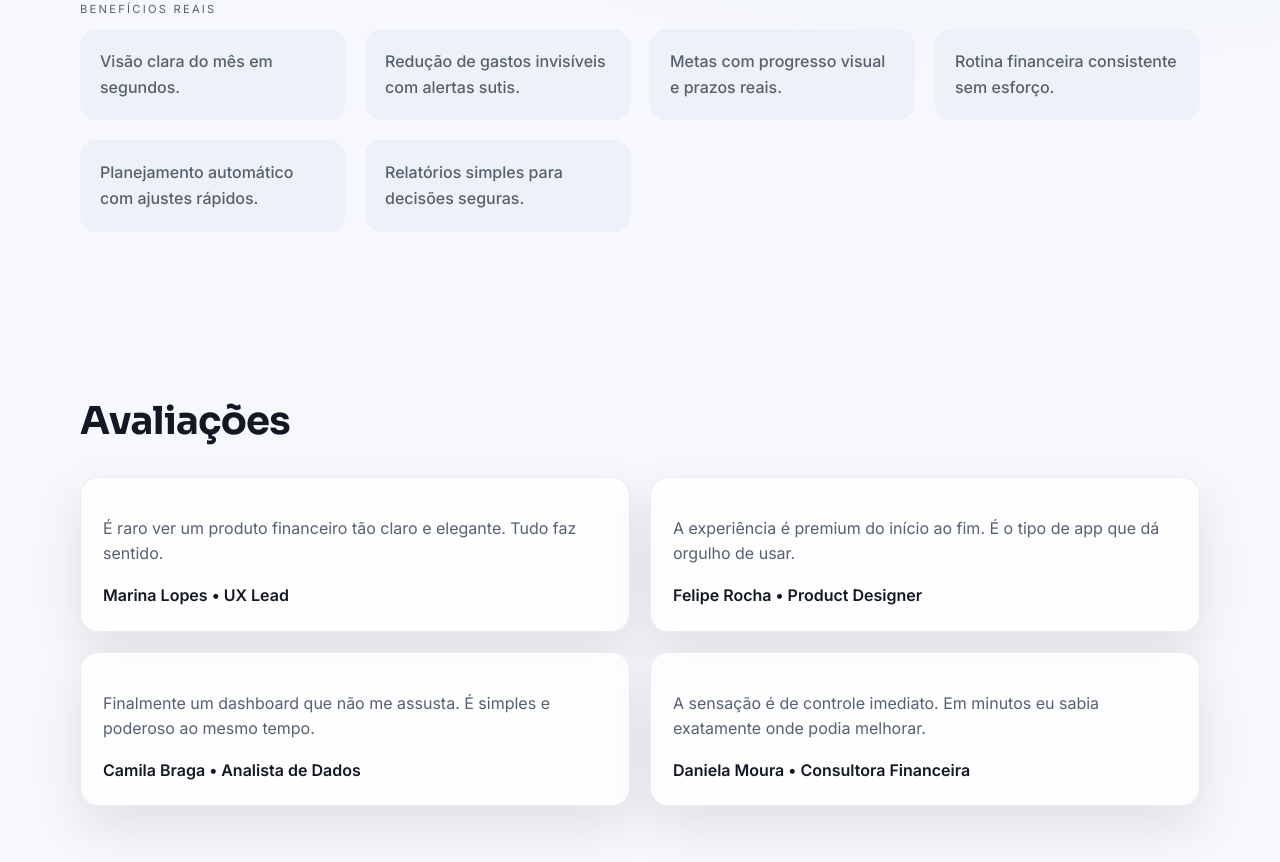
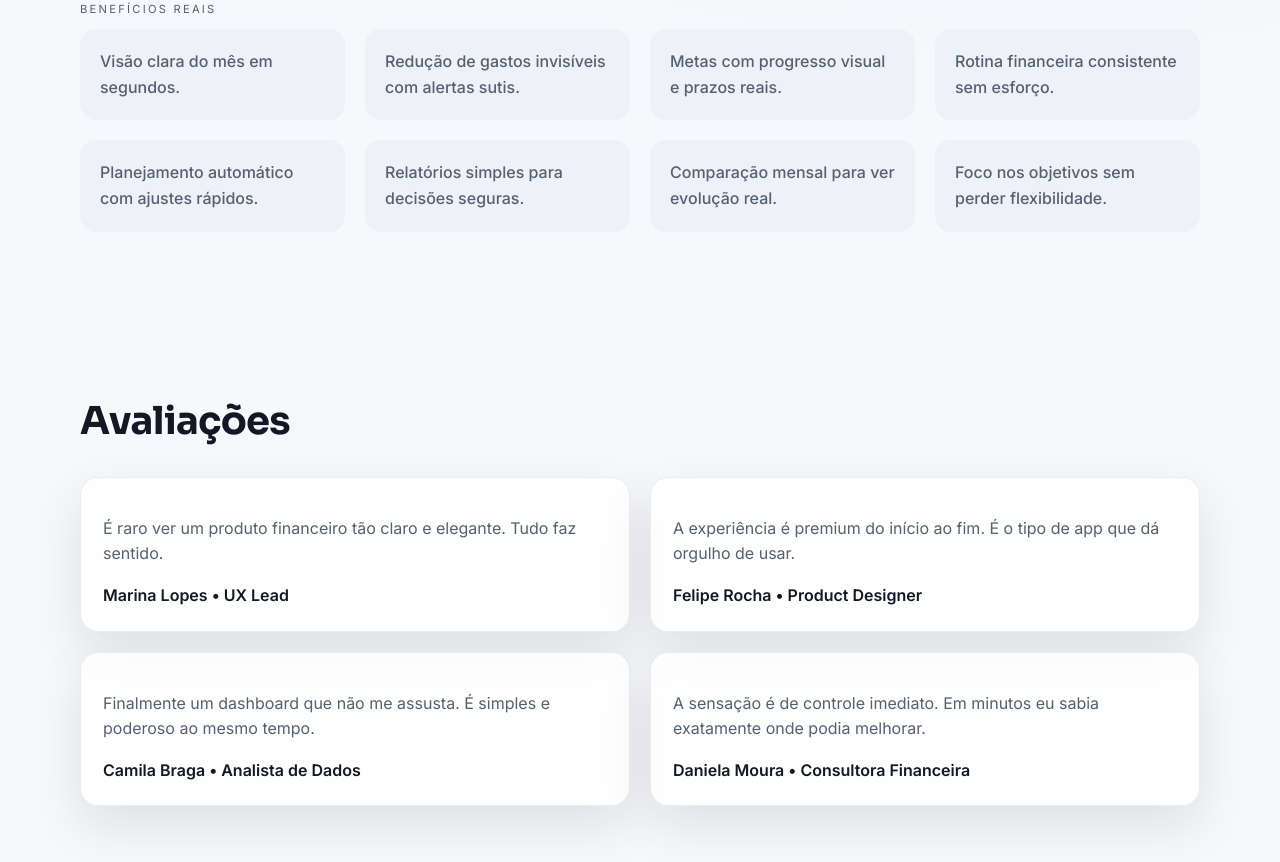
Before and after one commit to lumalopees/budgetingplataform, a Next.js app: page / in a window 1280 px wide. Shown: the part 3719-4581 px from the top of the page. Built offline with nearby package versions, Linux system fonts and the light colour scheme.

Commit message:
vf5 - Add new benefits to landing page and update translations for items 7 and 8 to enhance user understanding and engagement.

```diff
--- a/src/components/landing-page.tsx
+++ b/src/components/landing-page.tsx
@@ -657,6 +657,8 @@ export default function LandingPage() {
               <div className="benefit">{copy["benefits.item4"]}</div>
               <div className="benefit">{copy["benefits.item5"]}</div>
               <div className="benefit">{copy["benefits.item6"]}</div>
+              <div className="benefit">{copy["benefits.item7"]}</div>
+              <div className="benefit">{copy["benefits.item8"]}</div>
             </div>
           </div>
         </section>
--- a/src/components/translations.ts
+++ b/src/components/translations.ts
@@ -110,6 +110,8 @@ export const translations = {
     "benefits.item4": "Rotina financeira consistente sem esforço.",
     "benefits.item5": "Planejamento automático com ajustes rápidos.",
     "benefits.item6": "Relatórios simples para decisões seguras.",
+    "benefits.item7": "Comparação mensal para ver evolução real.",
+    "benefits.item8": "Foco nos objetivos sem perder flexibilidade.",
     "testimonials.title": "Avaliações",
     "testimonials.item1.quote":
       "É raro ver um produto financeiro tão claro e elegante. Tudo faz sentido.",
@@ -257,6 +259,8 @@ export const translations = {
     "benefits.item4": "A consistent money routine without effort.",
     "benefits.item5": "Automatic planning with quick adjustments.",
     "benefits.item6": "Simple reports for confident decisions.",
+    "benefits.item7": "Month-over-month comparison for real progress.",
+    "benefits.item8": "Goal focus without losing flexibility.",
     "testimonials.title": "Reviews",
     "testimonials.item1.quote":
       "It’s rare to see a finance product this clear and elegant. Everything just clicks.",
```
